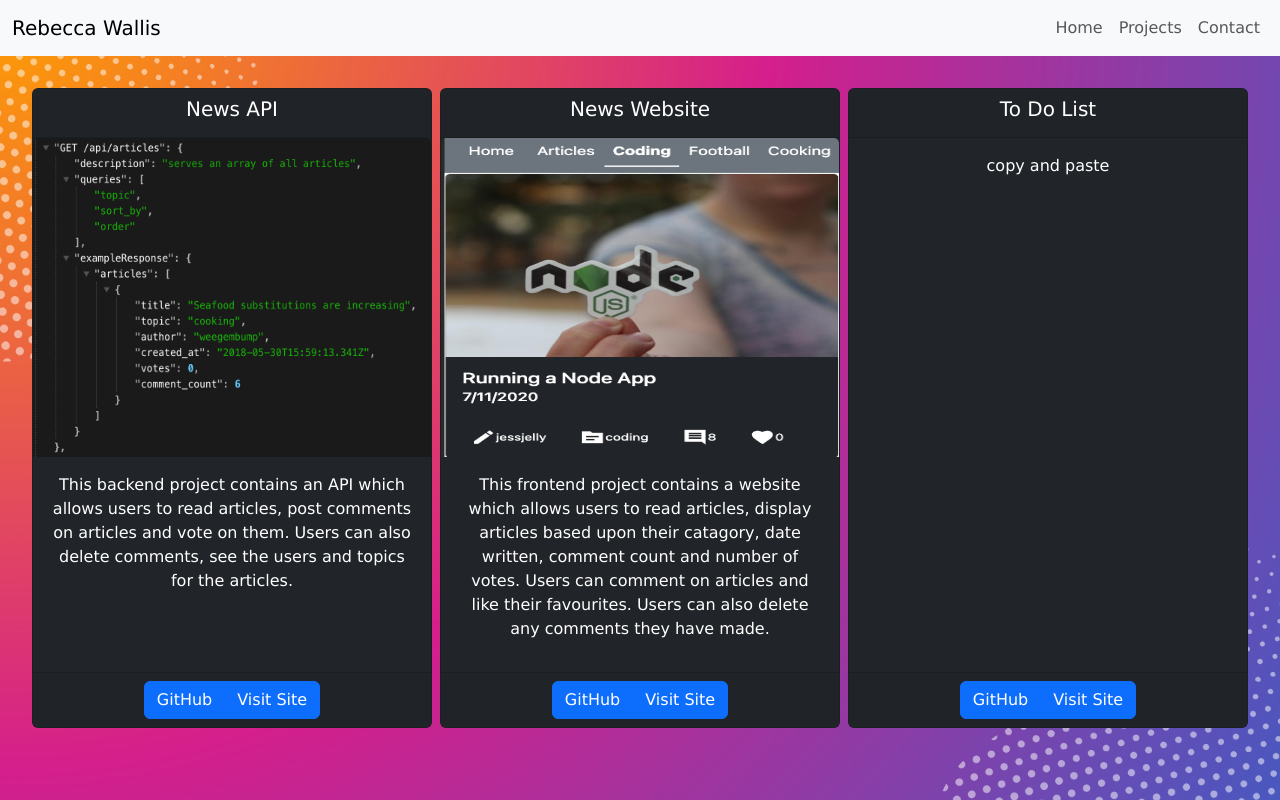
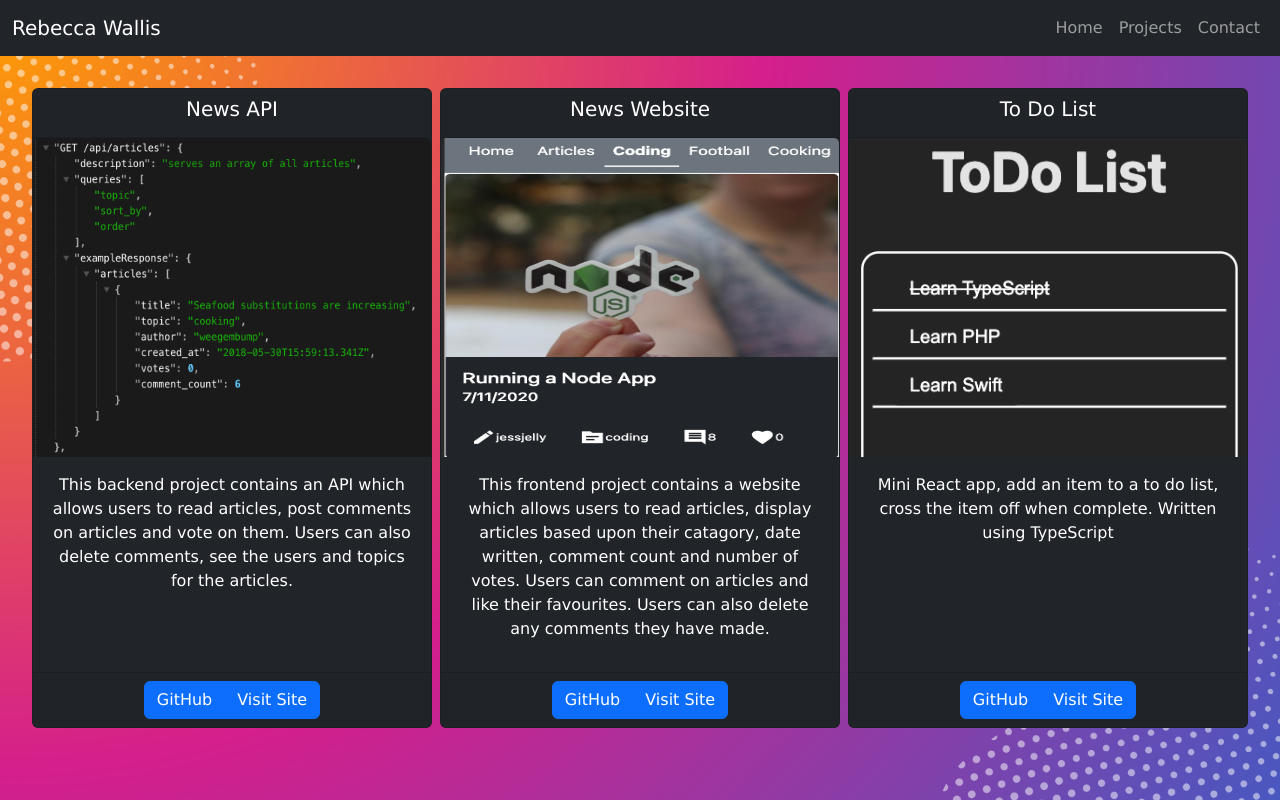
Before and after one commit to bex9119/portfolio, a React (Vite) app: page /Projects in a window 1280 px wide. Built offline with nearby package versions, Linux system fonts and the light colour scheme.

Commit message:
add todo project

```diff
--- a/src/Components/TopBar.jsx
+++ b/src/Components/TopBar.jsx
@@ -2,7 +2,7 @@ import { Container, Nav, Navbar } from "react-bootstrap"
 
 const TopBar = () => {
     return (
-      <Navbar className="bg-body-tertiary">
+      <Navbar bg="dark" data-bs-theme="dark">
         <Container fluid>
           <Navbar.Brand>Rebecca Wallis</Navbar.Brand>
           <Nav>
--- a/src/assets/projects.json
+++ b/src/assets/projects.json
@@ -17,9 +17,10 @@
   },
     {
     "name": "To Do List",
-    "host": "TBA",
-    "github": "TBA",
-    "description": "copy and paste",
-    "tech": ["TypeScript", "React", "Vite", "Bootstrap"]
+    "host": "https://rwallis-todo-list.netlify.app/",
+    "github": "https://github.com/bex9119/ToDo-List",
+    "description": "Mini React app, add an item to a to do list, cross the item off when complete. Written using TypeScript",
+    "tech": ["TypeScript", "React", "Vite", "Bootstrap"],
+    "image": "src/assets/projectCardImages/todo.png"
   }
 ]
```
Also changed, not shown: src/assets/projectCardImages/todo.png (added).
